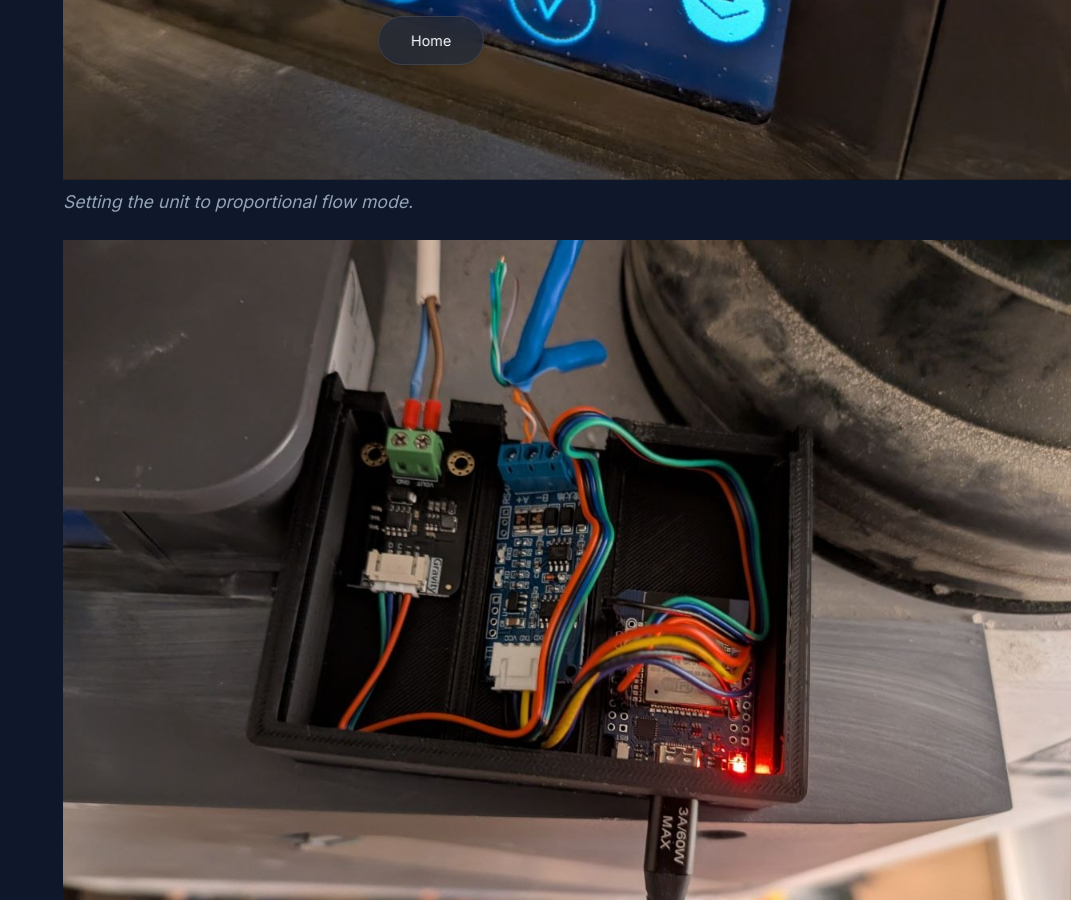
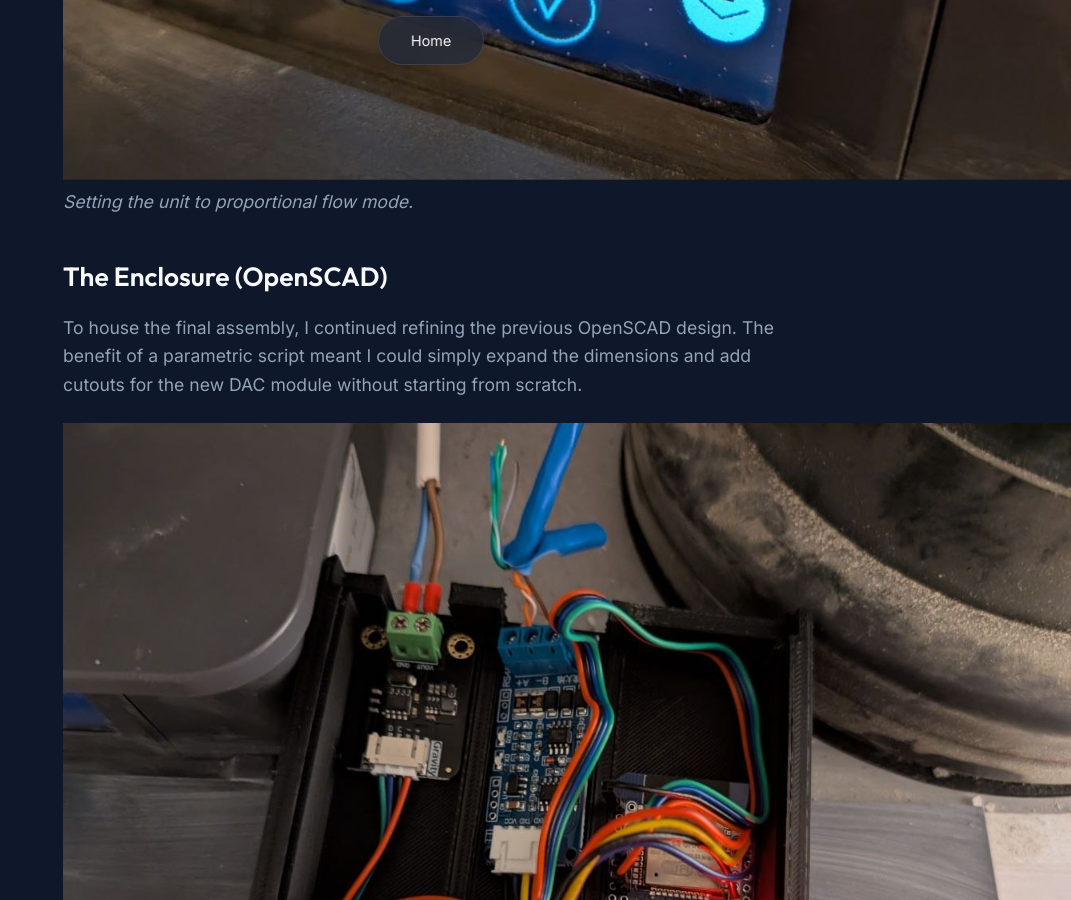
Before and after one commit to m11tch/blog, a Jekyll site: the page built from _posts/2026-02-25-zehnder-comfoair-integration.md, in a window 1280 px wide and 900 px high, scrolled down 6155 px. Shown: the whole window, without its empty margins (209-1280 px from the left). Built offline with Jekyll 4.4.1, drawn with Linux system fonts in a browser that asks for light colours; some of the changed text lies outside the part shown.

Commit message:
Move enclosure revision images to enclosure section

````diff
--- a/_posts/2026-02-25-zehnder-comfoair-integration.md
+++ b/_posts/2026-02-25-zehnder-comfoair-integration.md
@@ -92,15 +92,15 @@ I also changed the **Analoog 0-10V Methode** to **Proportioneel Debiet**. This a
 ![Zehnder Method Setting]({{ '/assets/images/zehnder_settings_method.png' | relative_url }})
 *Setting the unit to proportional flow mode.*
 
+## The Enclosure (OpenSCAD)
+
+To house the final assembly, I continued refining the previous OpenSCAD design. The benefit of a parametric script meant I could simply expand the dimensions and add cutouts for the new DAC module without starting from scratch.
+
 ![Final Internal Assembly]({{ '/assets/images/zehnder_case_v2_dac.jpg' | relative_url }})
 *Revision 2 of the OpenSCAD case, now housing both the RS485 and the DAC.*
 
 ![Finished Unit]({{ '/assets/images/zehnder_case_v2_lid.jpg' | relative_url }})
 *Closed up and in service.*
-
-## The Enclosure (OpenSCAD)
-
-To house the final assembly, I continued refining the previous OpenSCAD design. The benefit of a parametric script meant I could simply expand the dimensions and add cutouts for the new DAC module without starting from scratch.
 
 ```scad
 // Parameters
````
